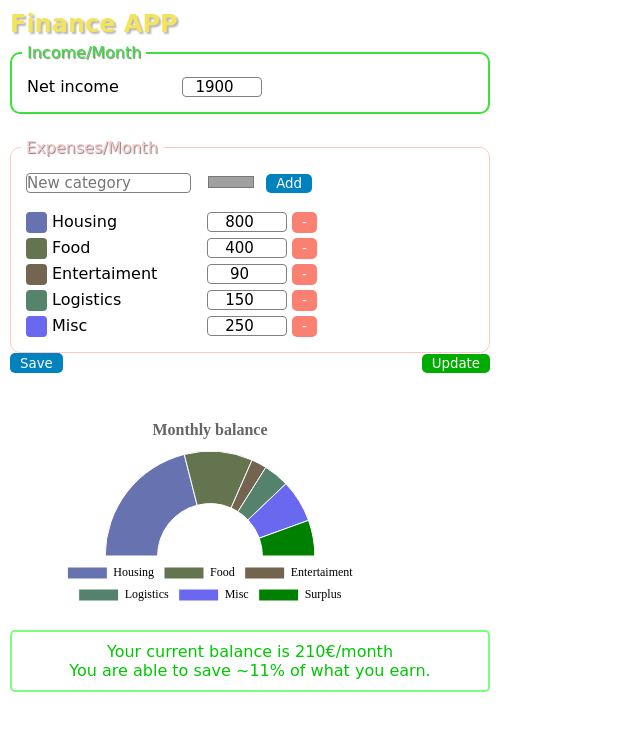
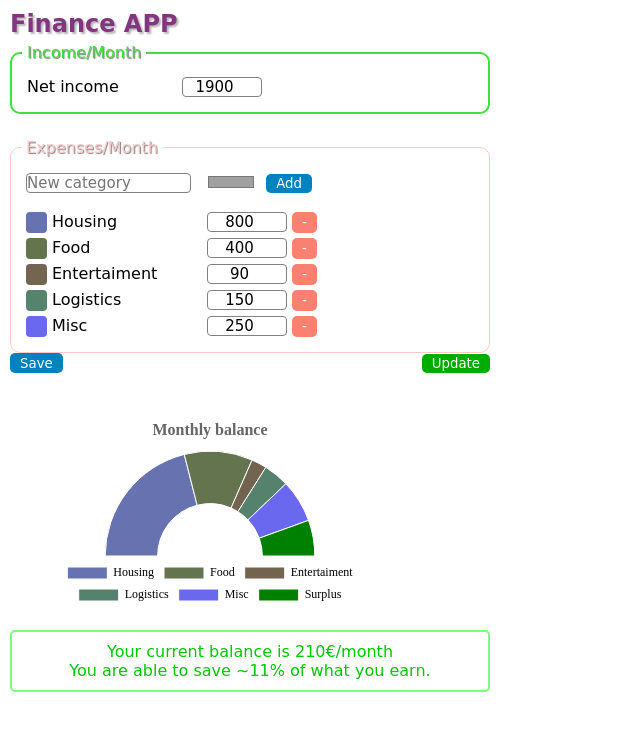
Before and after one commit to JukkaPihlajaranta/FinanceApp, a plain HTML site: page index.html in a window 1280 px wide. Shown: the whole page, without its empty margins (0-640 px from the left). Drawn offline with nearby package versions, Linux system fonts and the light colour scheme; a web font is replaced by a local one.

Commit message:
finalizing

```diff
--- a/style.css
+++ b/style.css
@@ -14,7 +14,7 @@ body{
 }
 
 h1, h2, h3, h4{
-    color: rgb(243, 228, 93);
+    color: rgb(131, 54, 127);
     text-shadow: 2px 2px 2px rgb(182, 182, 182);
 }
 
```
